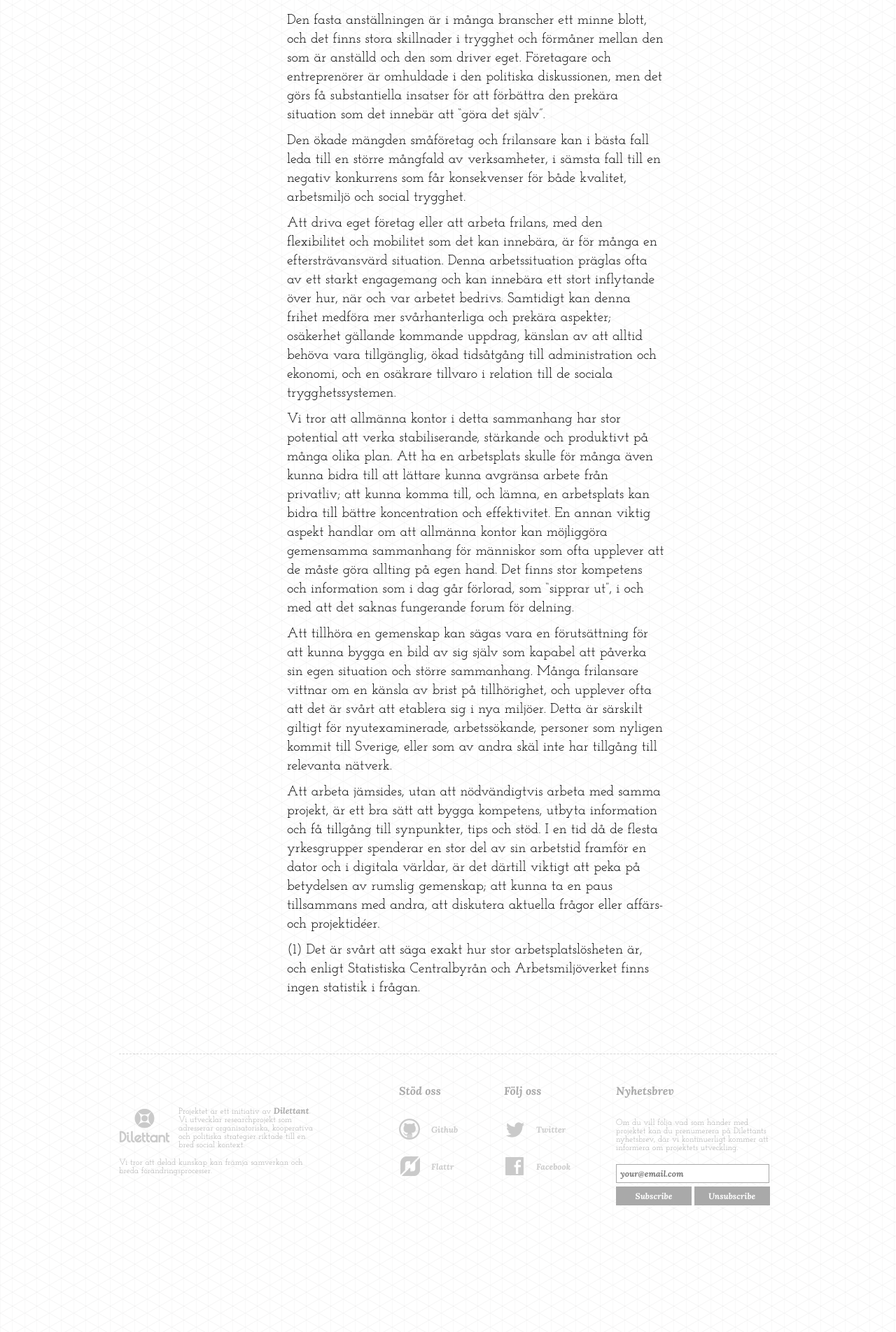
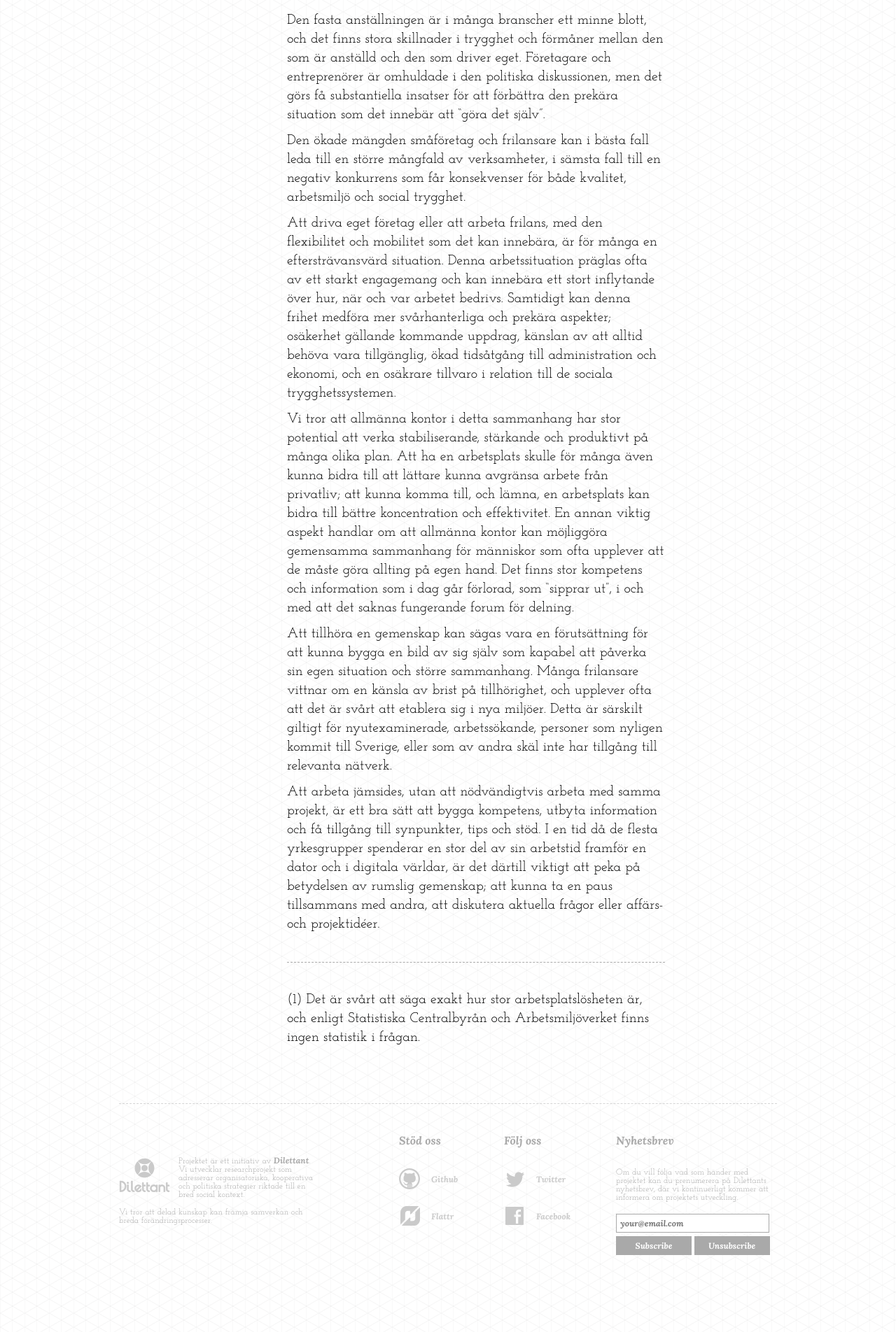
Before and after one commit to dilettant/allmannakontoret, a Jekyll site: the page built from koncept/forandringar_pa_arbetsmarknaden.md, in a window 1280 px wide. Shown: the part 983-2887 px from the top of the page at 70% size. Built offline with Jekyll 4.4.1, drawn with Linux system fonts in a browser that asks for light colours; comment, search, counter and statistics services are not loaded; before the commit the page ends 2816 px from its top, so only the background shows below that.

Commit message:
adjusting css

```diff
--- a/assets/css/style.css
+++ b/assets/css/style.css
@@ -303,6 +303,24 @@
   color: #bb0038;
   margin-bottom: 20px;
 }
+nav.submenu.sticky{
+  width: 220px;
+  position: fixed;
+  z-index: 10;
+}
+.content h2.sub{
+  font: 700 24px 'Josefin Slab', serif;
+  text-transform: uppercase;
+  color: #898989;
+  padding-top: 20px;
+}
+hr {
+  margin-top: 40px;
+  margin-bottom: 40px;
+  border-top-color: #a9a9a9;
+  border-top-style: dashed;
+  border-top-width: 1px;
+}
 .content h2{
 	font: 700 36px 'Josefin Slab', serif;
 	text-transform: uppercase;
```
